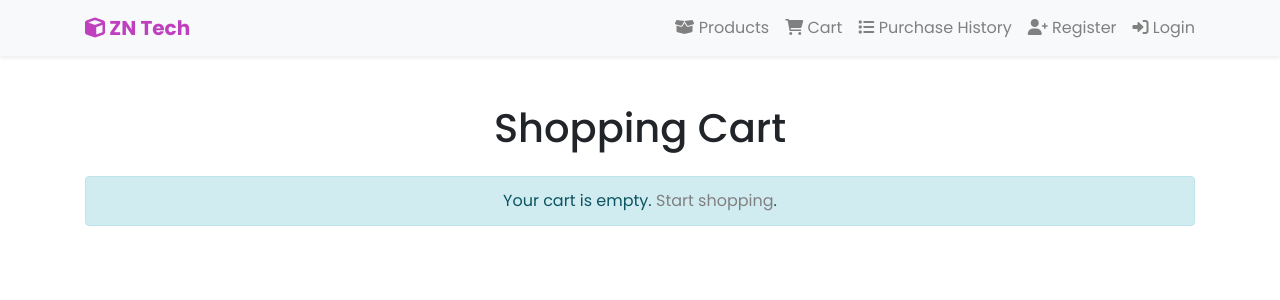
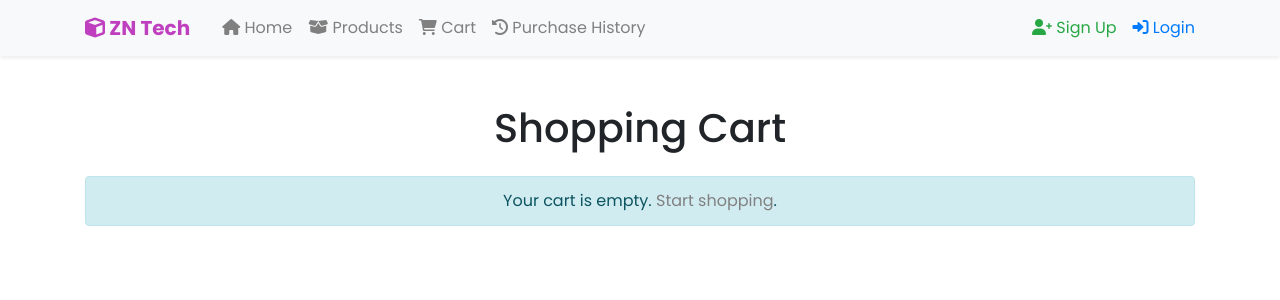
Before and after one commit to Peerbux-Muhammud-Zahiir/zntech, a PHP site: page /zntech/cart.php in a window 1280 px wide. Shown: the top 300 px of the page. Run offline with PHP 8.4, Linux system fonts and the light colour scheme; some web fonts are replaced.

Commit message:
twelth commit

```diff
--- a/includes/header.php
+++ b/includes/header.php
@@ -40,12 +40,18 @@ define('BASE_URL', 'http://localhost/zntech/');
 
         <!-- Navbar items -->
         <div class="collapse navbar-collapse" id="navbarNav">
-            <ul class="navbar-nav ml-auto">
+            <ul class="nav navbar-nav">
                 <!-- Products
                   -->
                 <li class="nav-item">
+                    <a href="<?= BASE_URL; ?>index.php">
+                        <i class="fa fa-home ml-3"></i> Home
+                        <!-- <button class="btn btn-primary"><i class="fa fa-home"></i> Home</button> -->
+                    </a>
+                </li>
+                <li class="nav-item">
                     <a href="<?= BASE_URL; ?>products.php">
-                        <i class="fa fa-box-open"></i>
+                        <i class="fa fa-box-open ml-3"></i>
                         Products
                         <!-- <button class="btn btn-primary"><i class="fa fa-box-open"></i> Products</button> -->
                     </a>
@@ -54,12 +60,14 @@ define('BASE_URL', 'http://localhost/zntech/');
                 </li>
 
                 <li class="nav-item">
-                    <a href="<?= BASE_URL; ?>/user/purchase_history.php"><i class="fa fa-list ml-3"></i> Purchase History</a>
+                    <a href="<?= BASE_URL; ?>/user/purchase_history.php"><i class="fa fa-history ml-3"></i> Purchase History</a>
                 </li>
+</ul>
+            <ul class="nav navbar-nav ml-auto">
                 <?php if (isset($_SESSION['user_id'])): ?>
                     <!-- User is logged in -->
                     <li class="">
-                    <a href="<?= BASE_URL; ?>user/profile.php"><i class="fa fa-user ml-3"></i> Welcome, <?= htmlspecialchars($_SESSION['user_name']); ?></a>
+                    <a href="<?= BASE_URL; ?>user/profile.php" class="text-success"><i class="fa fa-user ml-3"></i> Welcome, <?= htmlspecialchars($_SESSION['user_name']); ?></a>
                     </li>
                     <li class="">
                     <a href="<?= BASE_URL; ?>user/logout.php"><i class="fa fa-sign-out-alt ml-3 text-danger"></i><span class="text-danger"> Logout</span></a>
@@ -67,10 +75,10 @@ define('BASE_URL', 'http://localhost/zntech/');
                 <?php else: ?>
                     <!-- User is not logged in -->
                     <li class="">
-                        <a  href="<?= BASE_URL; ?>user/registration.php"><i class="fa fa-user-plus ml-3"></i> Register</a>
+                        <a class="text-success" href="<?= BASE_URL; ?>user/registration.php"><i class="fa fa-user-plus ml-3"></i> Sign Up</a>
                     </li>
                     <li class="">
-                        <a  href="<?= BASE_URL; ?>user/login.php"><i class="fa fa-sign-in-alt ml-3"></i> Login</a>
+                        <a class="text-primary" href="<?= BASE_URL; ?>user/login.php"><i class="fa fa-sign-in-alt ml-3"></i> Login</a>
                     </li>
                 <?php endif; ?>
             </ul>
--- a/product_details.php
+++ b/product_details.php
@@ -87,6 +87,7 @@ try {
         <div class="col-md-6">
             <img src="./admin/product_images/<?= htmlspecialchars($product['product_image_url']); ?>" alt="<?= htmlspecialchars($product['product_name']); ?>" class="img-fluid">
         </div>
+
         <div class="col-md-6">
             <h2><?= htmlspecialchars($product['product_name']); ?></h2>
             <p><strong>Price:</strong> Rs <?= htmlspecialchars($product['product_price']); ?></p>
```
